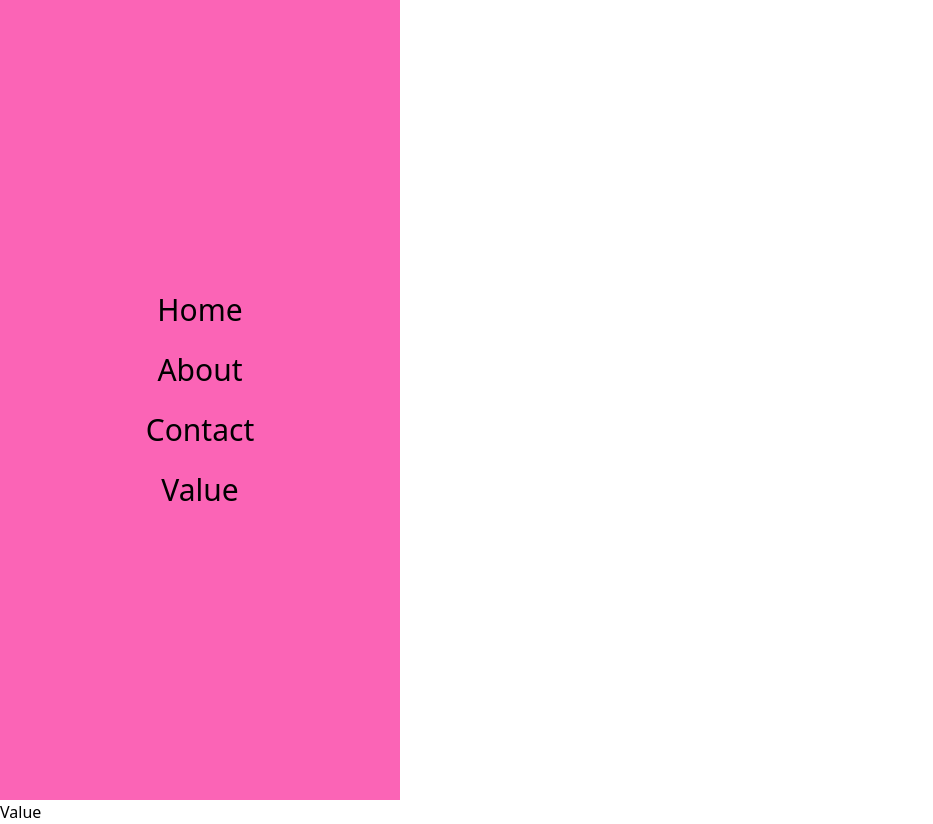
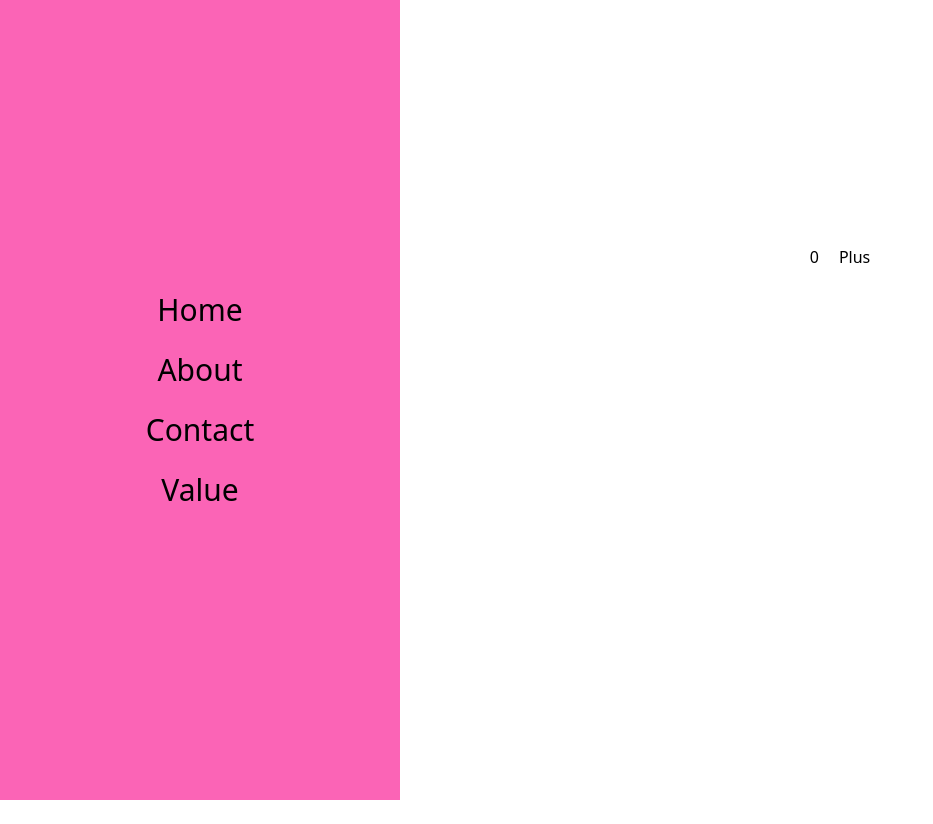
Before and after one commit to Rakib-Hassan-web/SideBar, a React (Vite) app: page /Value in a window 1280 px wide. Shown: the whole page, without its empty margins (0-933 px from the left). After the commit the page ends 800 px from the top, so only its background shows below. Built offline with nearby package versions, Linux system fonts and the light colour scheme.

Commit message:
value added

```diff
--- a/src/Layout/LayoutOne.jsx
+++ b/src/Layout/LayoutOne.jsx
@@ -4,6 +4,7 @@ import { Outlet } from 'react-router'
 const LayoutOne = () => {
   return (
     <>
+
 
     <Outlet/>
 
--- a/src/pages/Home.jsx
+++ b/src/pages/Home.jsx
@@ -6,7 +6,8 @@ const Home = () => {
 
     <div>
 
-   <h1 className='flex justify-center items-center h-[100vh] m-[0] w-full h-screen bg-green-400 ml-[400px] mt-[-995px] text-7xl text-white'>THIS IS HOME PAGE</h1>
+
+   <h1 className='flex justify-center items-center h-[100vh] m-[0] w-full h-screen bg-green-400 ml-[400px] mt-[-995px] text-7xl text-black'>THIS IS HOME PAGE</h1>
 
     </div>
   )
--- a/src/pages/Value.jsx
+++ b/src/pages/Value.jsx
@@ -1,8 +1,30 @@
-import React from 'react'
+import React, { useState } from 'react'
 
 const Value = () => {
+
+const[value , setvalue ] =useState(0)
+
+
+const handleplus =()=>{
+    setvalue(value+1)
+}
+
+
   return (
-    <div>Value</div>
+    <div className=' ml-[400px] mt-[-555px] flex justify-center items-center gap-5'>
+
+
+   <h1 className=''>{value}</h1>
+
+
+
+
+<button  onClick={handleplus}  >Plus</button>
+
+
+
+
+    </div>
   )
 }
 
```
Also changed, not shown: src/componants/Navbar.jsx (+10 -0 lines).
